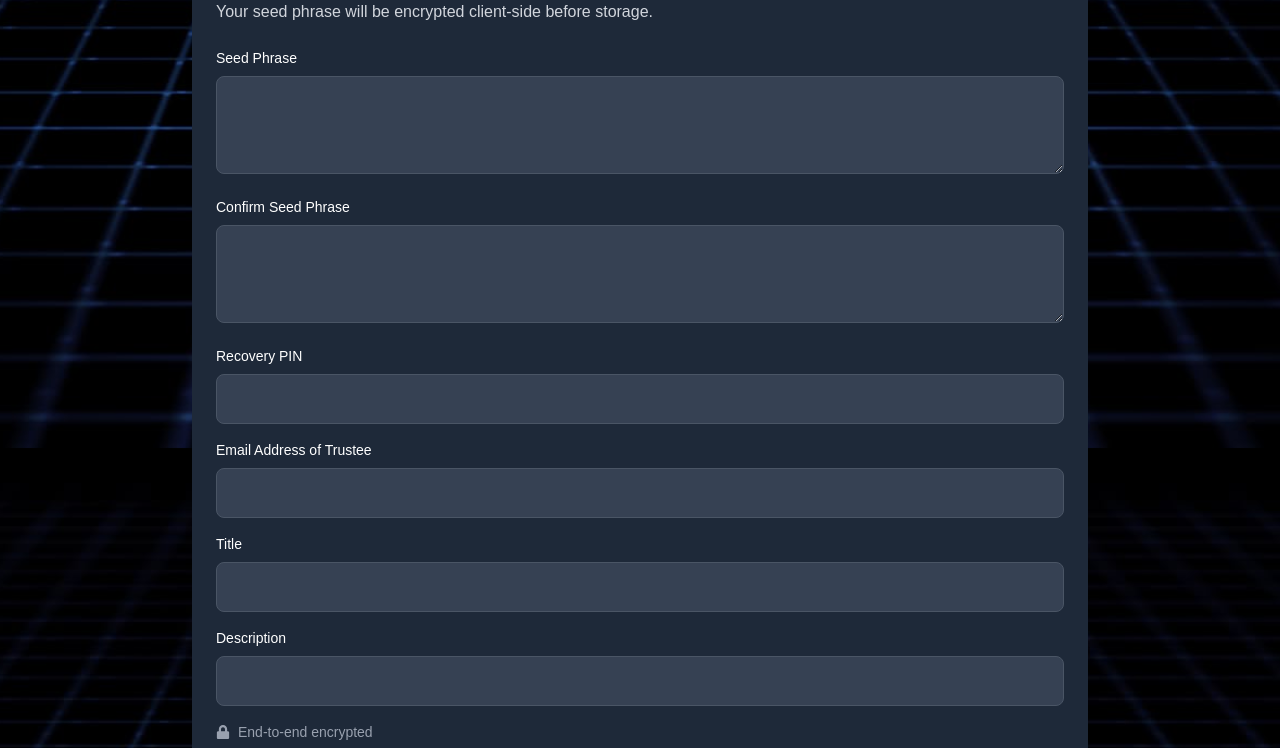
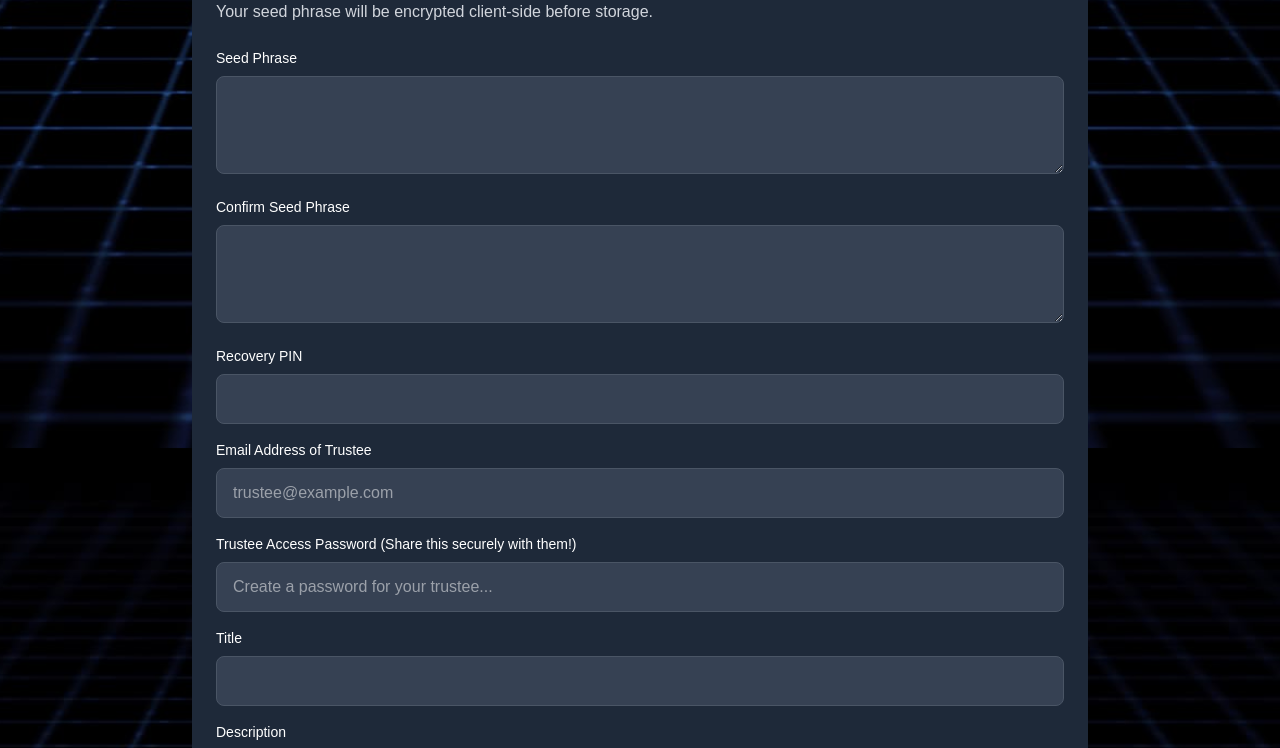
Before and after one commit to dimka90/Genwealth, a Next.js app in the folder frontend/: page /account-creation in a window 1280 px wide. Shown: the part 352-1100 px from the top of the page. Built offline with nearby package versions, Linux system fonts and the light colour scheme; no server answers.

Commit message:
feat(ui): integrate zero-knowledge encryption and trustee password flow

```diff
--- a/frontend/components/SeedPhraseEntry.tsx
+++ b/frontend/components/SeedPhraseEntry.tsx
@@ -3,6 +3,7 @@ import { useState } from "react";
 import { motion } from "framer-motion";
 import { FaKey, FaLock } from "react-icons/fa";
 import { usePrivy } from "@privy-io/react-auth";
+import { generateMasterKey, encryptWithKey, encryptMasterKeyWithPassword } from "@/lib/crypto";
 
 export default function SeedPhraseEntry() {
   const { user } = usePrivy();
@@ -10,14 +11,15 @@ export default function SeedPhraseEntry() {
   const [confirmSeedPhrase, setConfirmSeedPhrase] = useState("");
   const [pin, setPin] = useState("");
   const [trusteeEmail, setTrusteeEmail] = useState("");
+  const [trusteePin, setTrusteePin] = useState("");
   const [title, setTitle] = useState("");
   const [description, setDescription] = useState("");
   const [loading, setLoading] = useState(false);
 
   // simulate encryption (replace with real crypto later)
-  const encryptSecret = (text: string) => {
-    return btoa(text); // base64 encode for demo
-  };
+  // const encryptSecret = (text: string) => {
+  //   return btoa(text); // base64 encode for demo
+  // };
 
   const handleSubmit = async () => {
     if (!seedPhrase || seedPhrase !== confirmSeedPhrase) return;
@@ -28,8 +30,20 @@ export default function SeedPhraseEntry() {
 
     setLoading(true);
     try {
-      const encryptedSecret = encryptSecret(seedPhrase);
-      const encryptedAESKey = encryptSecret(pin);
+      // 1. Generate a random Master Key for this vault
+      const masterKey = generateMasterKey();
+
+      // 2. Encrypt the secret (Seed Phrase) with the Master Key
+      const encryptedSecret = encryptWithKey(seedPhrase, masterKey);
+
+      // 3. Encrypt the Master Key with the User's PIN
+      const encryptedKeyForUser = await encryptMasterKeyWithPassword(masterKey, pin);
+
+      // 4. Encrypt the Master Key with Trustee's Email/Password (if provided)
+      let encryptedKeyForTrustee = '';
+      if (trusteeEmail && trusteePin) {
+        encryptedKeyForTrustee = await encryptMasterKeyWithPassword(masterKey, trusteePin);
+      }
 
       const body = {
         userId: user.id,
@@ -37,9 +51,8 @@ export default function SeedPhraseEntry() {
         title,
         description,
         encryptedSecret,
-        encryptedAESKey,
-        secretType: "note",
-        // trusteeEmail,
+        encryptedKeyForUser,
+        encryptedKeyForTrustee
       };
 
       const res = await fetch("http://localhost:3000/api/vaults", {
@@ -124,6 +137,21 @@ export default function SeedPhraseEntry() {
             value={trusteeEmail}
             onChange={(e) => setTrusteeEmail(e.target.value)}
             className="w-full bg-gray-700 border border-gray-600 rounded-lg px-4 py-3 text-white"
+            placeholder="trustee@example.com"
+          />
+        </div>
+
+        {/* Trustee PIN */}
+        <div>
+          <label className="block text-sm font-medium mb-2">
+            Trustee Access Password (Share this securely with them!)
+          </label>
+          <input
+            type="password"
+            value={trusteePin}
+            onChange={(e) => setTrusteePin(e.target.value)}
+            className="w-full bg-gray-700 border border-gray-600 rounded-lg px-4 py-3 text-white"
+            placeholder="Create a password for your trustee..."
           />
         </div>
 
@@ -156,11 +184,10 @@ export default function SeedPhraseEntry() {
 
         <button
           onClick={handleSubmit}
-          className={`w-full py-3 rounded-lg font-medium transition-colors mt-4 ${
-            seedPhrase && seedPhrase === confirmSeedPhrase && !loading
-              ? "bg-indigo-500 hover:bg-indigo-600 text-white"
-              : "bg-gray-700 text-gray-400 cursor-not-allowed"
-          }`}
+          className={`w-full py-3 rounded-lg font-medium transition-colors mt-4 ${seedPhrase && seedPhrase === confirmSeedPhrase && !loading
+            ? "bg-indigo-500 hover:bg-indigo-600 text-white"
+            : "bg-gray-700 text-gray-400 cursor-not-allowed"
+            }`}
           disabled={!seedPhrase || seedPhrase !== confirmSeedPhrase || loading}
         >
           {loading ? "Encrypting..." : "Encrypt and Continue"}
```
